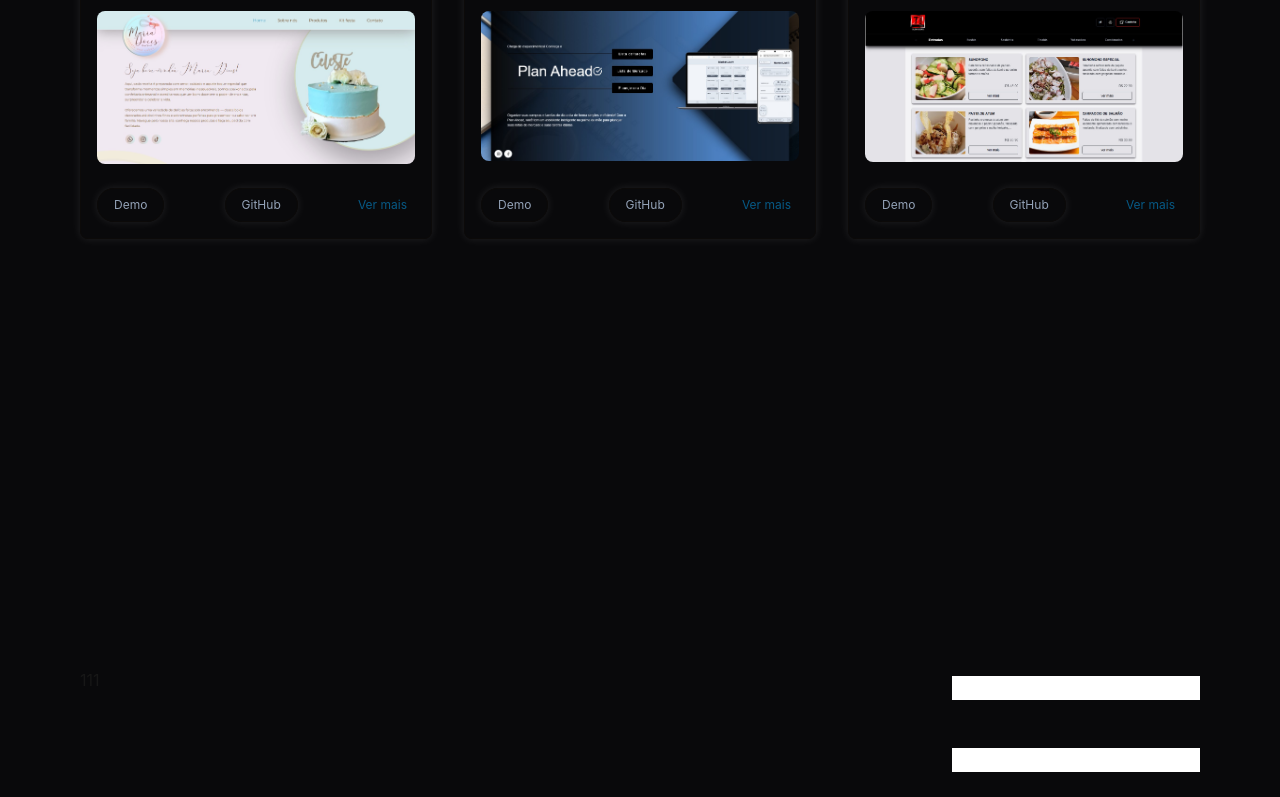
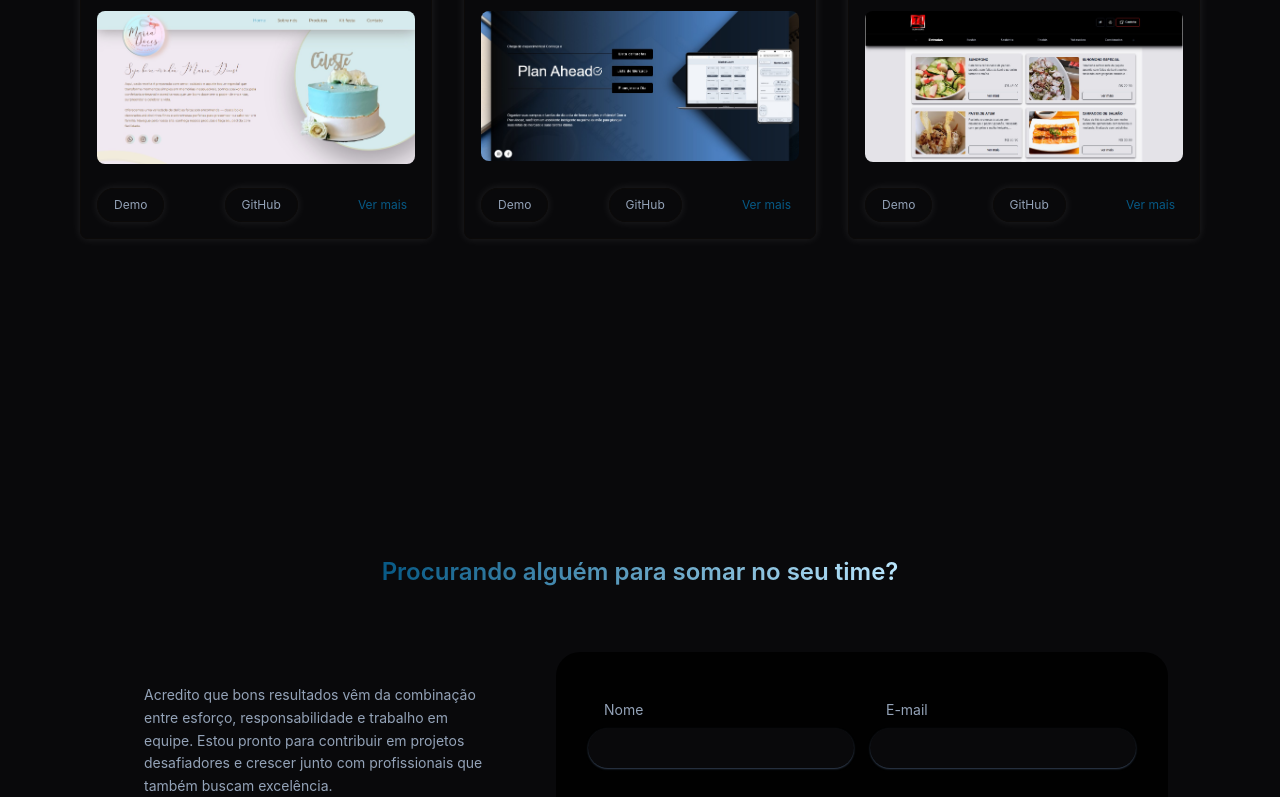
Before and after one commit to walacer72/portfolio-walace, a Next.js app: page / in a window 1280 px wide. Shown: the part 2000-2797 px from the top of the page. Built offline with nearby package versions, Linux system fonts and the light colour scheme.

Commit message:
area contact

```diff
--- a/src/app/globals.css
+++ b/src/app/globals.css
@@ -43,3 +43,15 @@ body::-webkit-scrollbar-thumb:hover {
   transition: all ease-in .3s;
 
 }
+
+@layer utilities {
+  input:-webkit-autofill {
+    -webkit-box-shadow: 0 0 0px 1000px #09090b inset  !important; /* mesma cor de fundo */
+    -webkit-text-fill-color: white !important; /* cor do texto */
+    transition: background-color 5000s ease-in-out 0s;
+  }
+
+  input:-webkit-autofill:focus {
+    -webkit-box-shadow: 0 0 0 1000px #0c0a09 inset !important;
+  }
+}
--- a/src/components/Contact.tsx
+++ b/src/components/Contact.tsx
@@ -4,13 +4,14 @@ import React from 'react'
 import { useForm } from "react-hook-form"
 import { z } from "zod"
 import { zodResolver } from "@hookform/resolvers/zod"
+import {Icons } from "@/components/icons"
 
 const Contact = () => {
 
   const formSchema = z.object({
-    name: z.string().min(2, "Prencha o nome corretamente"),
-    textArea: z.string(),
-    email: z.string().email('E-mailk invalido'),
+    name: z.string().min(2, "Preencha o nome corretamente"),
+    textArea: z.string().min(8, "Preencha a mensagem"),
+    email: z.email({message: 'E-mail invalido'}),
   })
 
   const { register, handleSubmit, formState: { errors } } = useForm<z.infer<typeof formSchema>>({
@@ -24,37 +25,48 @@ const Contact = () => {
 
   return (
     <section id='Contact' className='min-h-screen w-full flex justify-center items-center'>
-      <div className="w-full h-full max-w-6xl flex justify-between p-4">
-        <div className="">111
+      <div className="w-full h-full max-w-6xl flex flex-col justify-center md:items-center px-8">
+        <h1 className='bg-gradient-to-r from-sky-800 to-sky-200 bg-clip-text text-lg md:text-2xl font-semibold text-transparent'>Procurando alguém para somar no seu time?</h1>
 
+        <div className="w-full md:mt-12 gap-8 flex flex-col md:flex-row justify-between md:p-4">
+          <div className="flex-1 flex flex-col justify-between p-4 md:p-8">
+            <h3 className='text-sm md:text-md text-slate-400 md:leading-relaxed mb-8 md:mb-0'>Acredito que bons resultados vêm da combinação entre esforço, responsabilidade e trabalho em equipe. Estou pronto para contribuir em projetos desafiadores e crescer junto com profissionais que também buscam excelência.</h3>
+            <Icons />
           </div>
-        <div className="">
-          <form onSubmit={handleSubmit(onSubmit)} className="flex flex-col gap-2 font-roboto100">
-             <label className='flex flex-col gap-2'>
-                <p></p>
-                <input {...register('name')} />
-                <div className="h-6">
-                    {errors.name?.message && <p className="text-red-500">{errors.name.message}</p>}
+          <div className="bg-[rgba(0,0,0,0.9)] rounded-3xl flex justify-center items-center p-8 md:px-8 md:py-12 ">
+            <form onSubmit={handleSubmit(onSubmit)} className="w-full flex flex-col gap-2 font-roboto100">
+              <div className="w-full flex flex-col md:flex-row gap-4">
+                <label className='w-full flex flex-col gap-2'>
+                  <p className='text-sm text-slate-400 pl-4'>Nome</p>
+                  <input {...register('name')} className='w-full flex rounded-full text-sm h-8 md:h-10 p-2 px-6 outline-none bg-zinc-950 shadow-sm shadow-slate-700 text-slate-500' />
+                  <div className="h-4">
+                    {errors.name?.message && <p className="text-sky-400 text-sm">{errors.name.message}</p>}
                   </div>
                 </label>
-            <label className='flex flex-col gap-2'>
-                <p></p>
-                <input {...register('name')} />
-                <div className="h-6">
-                    {errors.email?.message && <p className="text-red-500">{errors.email.message}</p>}
+                <label className='w-full flex flex-col gap-2'>
+                  <p className="text-sm text-slate-400 pl-4">E-mail</p>
+                  <input {...register('email')} className='w-full rounded-full h-8 md:h-10 text-sm p-2 px-6 outline-none bg-zinc-950 shadow-sm shadow-slate-700 text-slate-500' />
+                  <div className="h-4">
+                    {errors.email?.message && <p className="text-sky-400 text-sm">{errors.email.message}</p>}
                   </div>
                 </label>
+              </div>
+
               <label className='flex flex-col gap-2'>
-                <p></p>
-                <textarea {...register('textArea')} />
-                <div className="h-6">
-                    {errors.textArea?.message && <p className="text-red-500">{errors.textArea.message}</p>}
+                <p className='text-sm text-slate-400 pl-4'>Messagem</p>
+                <textarea {...register('textArea')} className='rounded-3xl text-slate-500 p-2 px-6 outline-none bg-zinc-950 shadow-sm shadow-slate-700 w-full overflow-y-hidden h-8 text-sm md:h-20 md:max-h-32 resize-none' />
+                <div className="h-4">
+                  {errors.textArea?.message && <p className="text-sky-400 text-sm">{errors.textArea.message}</p>}
                 </div>
               </label>
-            <button type="submit" >Próximo</button>
+              <button type="submit"
+              className='bg-sky-700 rounded-full transition-all ease-in py-2 px-6 hover:-translate-y-2'
+              >Próximo</button>
             </form>
           </div>
         </div>
+      </div>
+
     </section>
   )
 }
--- a/src/components/Home.jsx
+++ b/src/components/Home.jsx
@@ -1,6 +1,6 @@
 import React from 'react'
-import { BiLogoGithub, BiLogoInstagram, BiLogoLinkedin } from 'react-icons/bi';
 import { Menu } from './menu';
+import { Icons } from './icons';
 
 const Home = () => {
     return (
@@ -24,29 +24,7 @@ const Home = () => {
                         <p className='max-w-[300px] text-sm text-gray-400'>Construindo experiências web modernas e acessíveis com foco em performance e usabilidade</p>
                     </div>
 
-                    <div className="flex gap-3">
-                        <a
-                            rel="noopener noreferrer"
-                            target='_blank'
-                            href="https://github.com/walacer72">
-                            <BiLogoGithub className='h-10 w-10 cursor-pointer rounded-full border-transparent bg-sky-700 p-2 text-white transition-all duration-200 hover:scale-110 hover:border-sky-800 hover:bg-slate-300 hover:text-sky-700' />
-                        </a>
-
-                        <a
-                            rel="noopener noreferrer"
-                            target='_blank'
-                            href="https://www.linkedin.com/in/walace-oliveira-dev/">
-                            <BiLogoLinkedin className='h-10 w-10 cursor-pointer rounded-full border-transparent bg-sky-700 p-2 text-white transition-all duration-200 hover:scale-110 hover:border-sky-800 hover:bg-slate-300 hover:text-sky-700' />
-                        </a>
-
-                        <a
-                            rel="noopener noreferrer"
-                            target='_blank'
-                            href="">
-                            <BiLogoInstagram className='h-10 w-10 cursor-pointer rounded-full border-transparent bg-sky-700 p-2 text-white transition-all duration-200 hover:scale-110 hover:border-sky-800 hover:bg-slate-300 hover:text-sky-700' />
-                        </a>
-
-                    </div>
+                    <Icons />
                 </aside>
 
                 <div className="py-3 flex md:hidden lg:hidden fixed bottom-0 left-0 right-0 justify-center items-center border-t border-stone-900 bg-black">
--- /dev/null
+++ b/src/components/icons.jsx
@@ -0,0 +1,29 @@
+import { BiLogoGithub, BiLogoInstagram, BiLogoLinkedin } from 'react-icons/bi'
+
+export const Icons = () => {
+    return (
+        <div className="flex gap-3">
+            <a
+                rel="noopener noreferrer"
+                target='_blank'
+                href="https://github.com/walacer72">
+                <BiLogoGithub className='w-8 h-8 md:h-10 md:w-10 cursor-pointer rounded-full border-transparent bg-sky-700 p-1 md:p-2 text-white transition-all duration-200 hover:scale-110 hover:border-sky-800 hover:bg-slate-300 hover:text-sky-700' />
+            </a>
+
+            <a
+                rel="noopener noreferrer"
+                target='_blank'
+                href="https://www.linkedin.com/in/walace-oliveira-dev/">
+                <BiLogoLinkedin className='w-8 h-8 md:h-10 md:w-10 cursor-pointer rounded-full border-transparent bg-sky-700 p-1 md:p-2 text-white transition-all duration-200 hover:scale-110 hover:border-sky-800 hover:bg-slate-300 hover:text-sky-700' />
+            </a>
+
+            <a
+                rel="noopener noreferrer"
+                target='_blank'
+                href="">
+                <BiLogoInstagram className='w-8 h-8 md:h-10 md:w-10 cursor-pointer rounded-full border-transparent bg-sky-700 p-1 md:p-2 text-white transition-all duration-200 hover:scale-110 hover:border-sky-800 hover:bg-slate-300 hover:text-sky-700' />
+            </a>
+
+        </div>
+    )
+}
```
Lines whose indentation alone changed are shown as unchanged.
